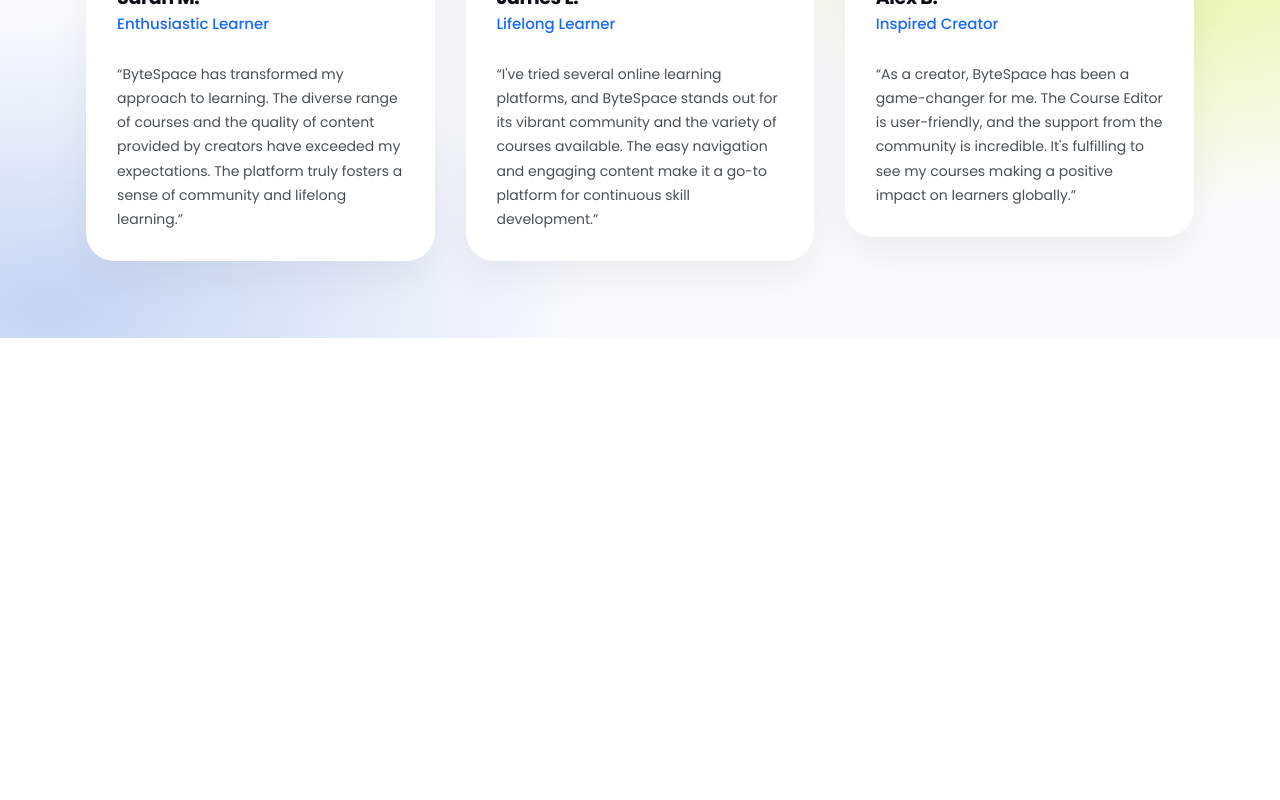
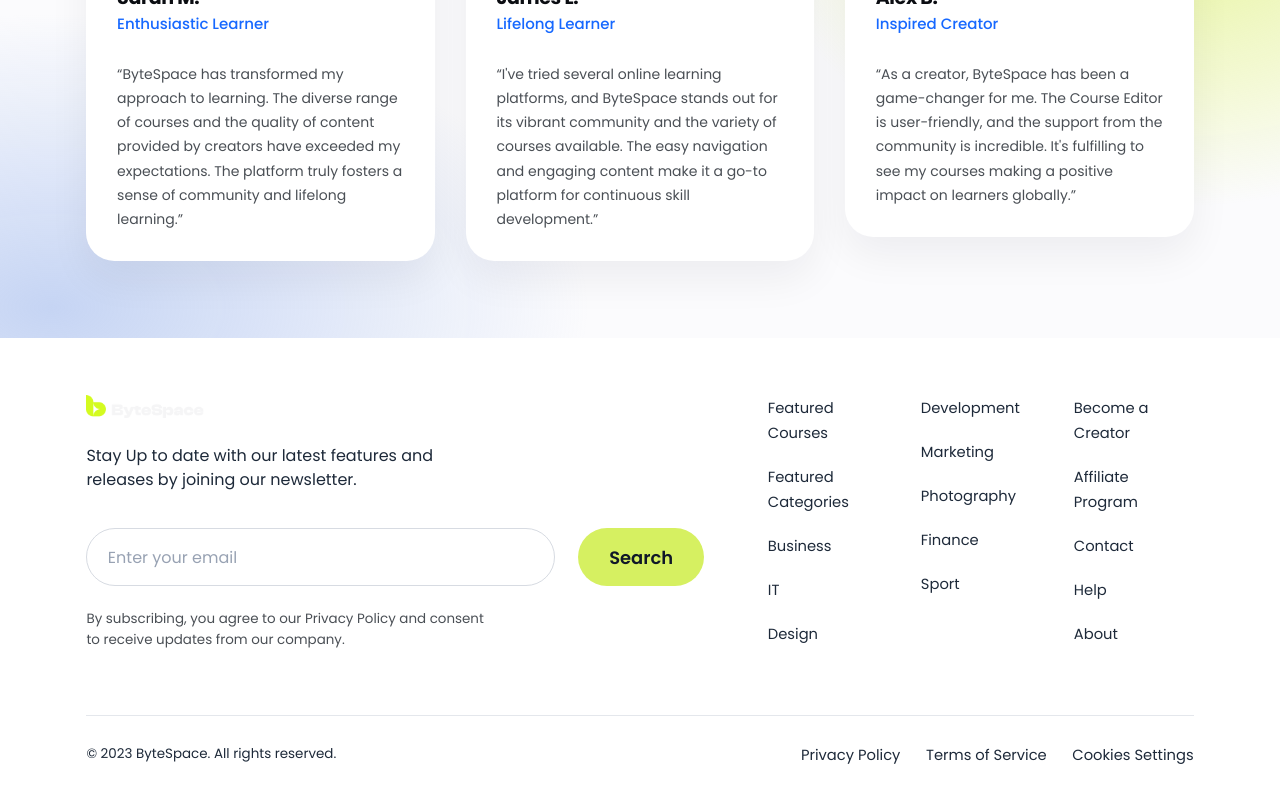
Before and after one commit to hasibzero/byte-space, a Next.js app: page / in a window 1280 px wide. Shown: the part 4947-5747 px from the top of the page. Before the commit the page ends 5285 px from the top, so only its background shows below. Built offline with nearby package versions, Linux system fonts and the light colour scheme.

Commit message:
feat(footer): add site footer with newsletter signup

```diff
--- a/src/app/page.js
+++ b/src/app/page.js
@@ -5,6 +5,7 @@
 import BannerSection from "@/components/banner/BannerSection";
 import CreatorCta from "@/components/cta/CreatorCta";
 import TestimonialsSection from "@/components/testimonials/TestimonialsSection";
+import Footer from "@/components/footer/Footer";
 import styles from "./page.module.css";
 
 export default function Home() {
@@ -17,6 +18,7 @@
       <BannerSection />
       <CreatorCta />
       <TestimonialsSection />
+      <Footer />
     </div>
   );
 }
--- /dev/null
+++ b/src/components/footer/Footer.jsx
@@ -0,0 +1,62 @@
+import Image from "next/image";
+import NewsletterForm from "./NewsletterForm";
+import { footerBrand, footerColumns, footerLegal, newsletter } from "./footerData";
+import styles from "./Footer.module.css";
+
+/**
+ * Site footer: brand and newsletter on the left, link columns on the right, and
+ * a legal bar closing the page.
+ */
+export default function Footer() {
+  return (
+    <footer className={styles.footer}>
+      <div className={styles.inner}>
+        <div className={styles.top}>
+          <div className={styles.signup}>
+            <a href="/" aria-label="ByteSpace home" className={styles.brand}>
+              <Image
+                className={styles.logo}
+                src={footerBrand.logo}
+                alt={footerBrand.logoAlt}
+                width={footerBrand.logoWidth}
+                height={footerBrand.logoHeight}
+              />
+            </a>
+
+            <p className={styles.tagline}>{newsletter.body}</p>
+
+            <NewsletterForm {...newsletter} />
+          </div>
+
+          <nav className={styles.columns} aria-label="Footer">
+            {footerColumns.map((column) => (
+              <ul key={column.id} className={styles.column}>
+                {column.links.map((link) => (
+                  <li key={link.label}>
+                    <a href={link.href} className={styles.link}>
+                      {link.label}
+                    </a>
+                  </li>
+                ))}
+              </ul>
+            ))}
+          </nav>
+        </div>
+
+        <div className={styles.legal}>
+          <p className={styles.copyright}>{footerLegal.copyright}</p>
+
+          <ul className={styles.legalLinks}>
+            {footerLegal.links.map((link) => (
+              <li key={link.label}>
+                <a href={link.href} className={styles.link}>
+                  {link.label}
+                </a>
+              </li>
+            ))}
+          </ul>
+        </div>
+      </div>
+    </footer>
+  );
+}
--- /dev/null
+++ b/src/components/footer/Footer.module.css
@@ -0,0 +1,101 @@
+.footer {
+  width: 100%;
+  background-color: #ffffff;
+  color: #101828;
+}
+
+.inner {
+  --gutter: clamp(20px, 6.75%, 130px);
+  max-width: 1400px;
+  margin: 0 auto;
+  padding: clamp(44px, 4.4vw, 76px) var(--gutter) clamp(28px, 2.6vw, 44px);
+}
+
+.top {
+  display: grid;
+  /* The signup block keeps roughly twice the width of the link area in the
+     reference, where the columns start just past its midpoint. */
+  grid-template-columns: minmax(0, 1.45fr) minmax(0, 1fr);
+  gap: clamp(32px, 5vw, 96px);
+}
+
+.logo {
+  display: block;
+  width: clamp(118px, 8.5vw, 171px);
+  height: auto;
+}
+
+.tagline {
+  margin: clamp(18px, 1.9vw, 34px) 0 0;
+  max-width: 26em;
+  font-size: clamp(14px, 1.25vw, 20px);
+  line-height: 1.5;
+  color: #1d2939;
+}
+
+.columns {
+  display: grid;
+  grid-template-columns: repeat(3, minmax(0, 1fr));
+  gap: clamp(20px, 2.6vw, 48px);
+}
+
+.column {
+  list-style: none;
+  margin: 0;
+  padding: 0;
+  display: flex;
+  flex-direction: column;
+  /* Vertical rhythm of the reference list. */
+  gap: clamp(12px, 1.5vw, 28px);
+}
+
+.link {
+  color: #1d2939;
+  text-decoration: none;
+  font-size: clamp(13.5px, 1.15vw, 19px);
+  line-height: 1.4;
+  transition: color 0.2s ease;
+}
+
+.link:hover {
+  color: #666666;
+}
+
+.legal {
+  display: flex;
+  align-items: center;
+  justify-content: space-between;
+  flex-wrap: wrap;
+  gap: 16px;
+  margin-top: clamp(40px, 5vw, 96px);
+  padding-top: clamp(20px, 2vw, 34px);
+  border-top: 1px solid #e4e7ec;
+}
+
+.copyright {
+  margin: 0;
+  font-size: clamp(13px, 1.05vw, 17px);
+  color: #1d2939;
+}
+
+.legalLinks {
+  list-style: none;
+  margin: 0;
+  padding: 0;
+  display: flex;
+  flex-wrap: wrap;
+  gap: clamp(16px, 2vw, 40px);
+}
+
+@media (max-width: 900px) {
+  .top {
+    grid-template-columns: minmax(0, 1fr);
+  }
+}
+
+@media (max-width: 620px) {
+  .columns {
+    grid-template-columns: minmax(0, 1fr);
+    gap: 24px;
+  }
+}
--- /dev/null
+++ b/src/components/footer/NewsletterForm.jsx
@@ -0,0 +1,52 @@
+"use client";
+
+import { useState } from "react";
+import styles from "./NewsletterForm.module.css";
+
+/**
+ * Newsletter sign-up form.
+ *
+ * The endpoint is not part of this front-end assignment, so submitting the form
+ * only confirms locally instead of navigating away from the landing page.
+ */
+export default function NewsletterForm({
+  placeholder,
+  label,
+  button,
+  consentBefore,
+  policyLabel,
+  consentAfter,
+  policyHref,
+}) {
+  const [email, setEmail] = useState("");
+  const [submitted, setSubmitted] = useState(false);
+
+  function handleSubmit(event) {
+    event.preventDefault();
+    setSubmitted(true);
+  }
+
+  return (
+    <form className={styles.form} onSubmit={handleSubmit}>
+      <div className={styles.row}>
+        <input
+          className={styles.input}
+          type="email"
+          name="email"
+          value={email}
+          onChange={(event) => setEmail(event.target.value)}
+          placeholder={placeholder}
+          aria-label={label}
+          required
+        />
+        <button className={styles.button} type="submit">
+          {submitted ? "Subscribed" : button}
+        </button>
+      </div>
+
+      <p className={styles.consent}>
+        {consentBefore} <a href={policyHref}>{policyLabel}</a> {consentAfter}
+      </p>
+    </form>
+  );
+}
--- /dev/null
+++ b/src/components/footer/NewsletterForm.module.css
@@ -0,0 +1,86 @@
+.form {
+  margin-top: clamp(26px, 2.8vw, 48px);
+}
+
+.row {
+  display: flex;
+  align-items: center;
+  gap: clamp(16px, 1.8vw, 36px);
+}
+
+.input {
+  flex: 1 1 auto;
+  min-width: 0;
+  height: clamp(58px, 4.2vw, 74px);
+  padding: 0 clamp(18px, 1.6vw, 30px);
+  border: 1px solid #d7dbe2;
+  border-radius: 999px;
+  background: #ffffff;
+  /* Inherit the page font so the field matches the rest of the site instead of
+     falling back to the browser default inside the control. */
+  font: inherit;
+  font-size: clamp(14px, 1.25vw, 20px);
+  color: #101828;
+  transition: border-color 0.2s ease, box-shadow 0.2s ease;
+}
+
+.input::placeholder {
+  color: #98a2b3;
+}
+
+.input:focus-visible {
+  outline: none;
+  border-color: #d6f061;
+  box-shadow: 0 0 0 4px rgba(214, 240, 61, 0.35);
+}
+
+.button {
+  flex: 0 0 auto;
+  height: clamp(58px, 4.2vw, 74px);
+  padding: 0 clamp(24px, 2.4vw, 44px);
+  border: 0;
+  border-radius: 999px;
+  background: #d6f061;
+  color: #101828;
+  font-size: clamp(15px, 1.4vw, 23px);
+  font-weight: 600;
+  cursor: pointer;
+  transition: background 0.2s ease, transform 0.2s ease;
+}
+
+.button:hover {
+  background: #cfe952;
+}
+
+.button:active {
+  transform: translateY(1px);
+}
+
+.consent {
+  margin: clamp(18px, 1.8vw, 30px) 0 0;
+  max-width: 30em;
+  font-size: clamp(13px, 1.05vw, 17px);
+  line-height: 1.55;
+  color: #4a4f55;
+}
+
+.consent a {
+  color: inherit;
+  text-decoration: none;
+}
+
+.consent a:hover {
+  text-decoration: underline;
+}
+
+@media (max-width: 620px) {
+  .row {
+    flex-direction: column;
+    align-items: stretch;
+  }
+
+  .input,
+  .button {
+    height: 56px;
+  }
+}
--- /dev/null
+++ b/src/components/footer/footerData.js
@@ -0,0 +1,74 @@
+/**
+ * Site footer content.
+ *
+ * Every link is plain data so the footer stays presentational and adding a new
+ * column or link only requires appending to an existing array.
+ */
+
+const LOGO = {
+  file: "Header_Logo.png",
+  width: 171,
+  height: 37,
+  alt: "ByteSpace",
+};
+
+export const footerBrand = {
+  logo: `/assests/hero assests/${LOGO.file}`,
+  logoWidth: LOGO.width,
+  logoHeight: LOGO.height,
+  logoAlt: LOGO.alt,
+};
+
+export const newsletter = {
+  body: "Stay Up to date with our latest features and releases by joining our newsletter.",
+  placeholder: "Enter your email",
+  label: "Email address",
+  button: "Search",
+  consentBefore: "By subscribing, you agree to our",
+  policyLabel: "Privacy Policy",
+  consentAfter: "and consent to receive updates from our company.",
+  policyHref: "#",
+};
+
+/** Three link columns, rendered left to right as they appear in the design. */
+export const footerColumns = [
+  {
+    id: "featured",
+    links: [
+      { label: "Featured Courses", href: "#" },
+      { label: "Featured Categories", href: "#" },
+      { label: "Business", href: "#" },
+      { label: "IT", href: "#" },
+      { label: "Design", href: "#" },
+    ],
+  },
+  {
+    id: "topics",
+    links: [
+      { label: "Development", href: "#" },
+      { label: "Marketing", href: "#" },
+      { label: "Photography", href: "#" },
+      { label: "Finance", href: "#" },
+      { label: "Sport", href: "#" },
+    ],
+  },
+  {
+    id: "company",
+    links: [
+      { label: "Become a Creator", href: "#" },
+      { label: "Affiliate Program", href: "#" },
+      { label: "Contact", href: "#" },
+      { label: "Help", href: "#" },
+      { label: "About", href: "#" },
+    ],
+  },
+];
+
+export const footerLegal = {
+  copyright: "© 2023 ByteSpace. All rights reserved.",
+  links: [
+    { label: "Privacy Policy", href: "#" },
+    { label: "Terms of Service", href: "#" },
+    { label: "Cookies Settings", href: "#" },
+  ],
+};
```
